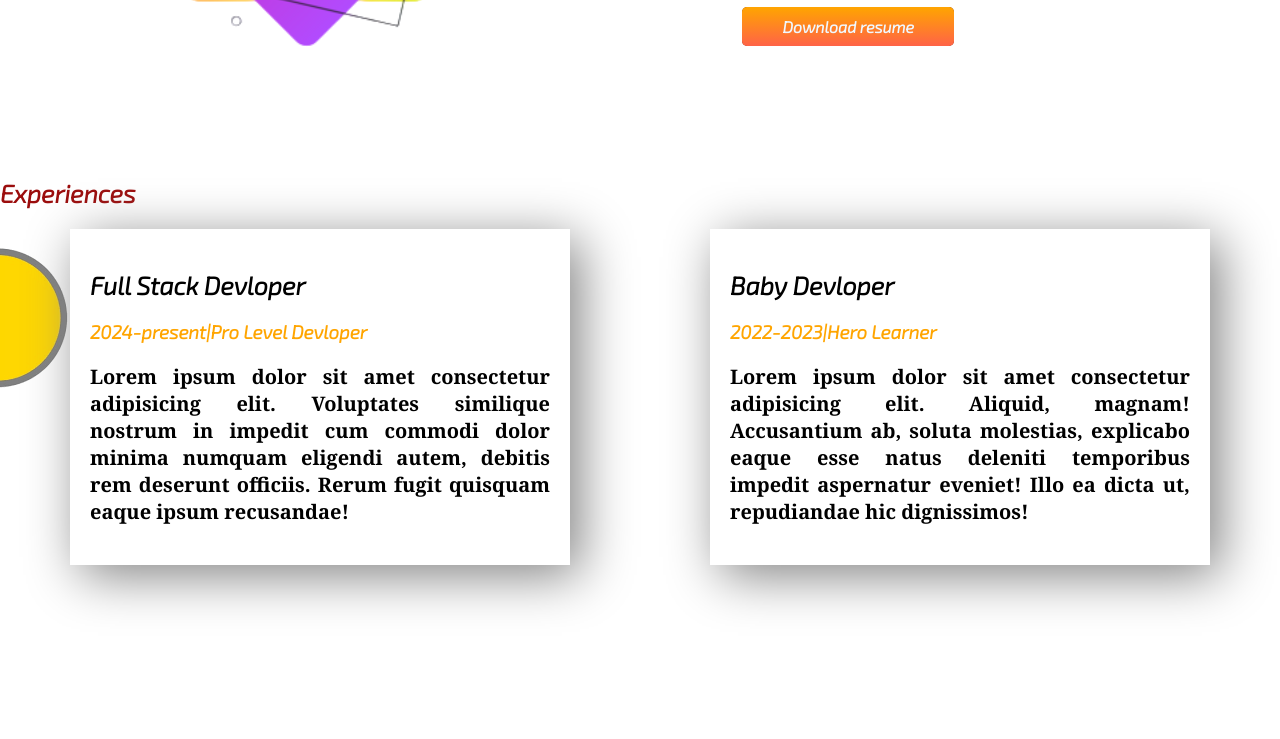
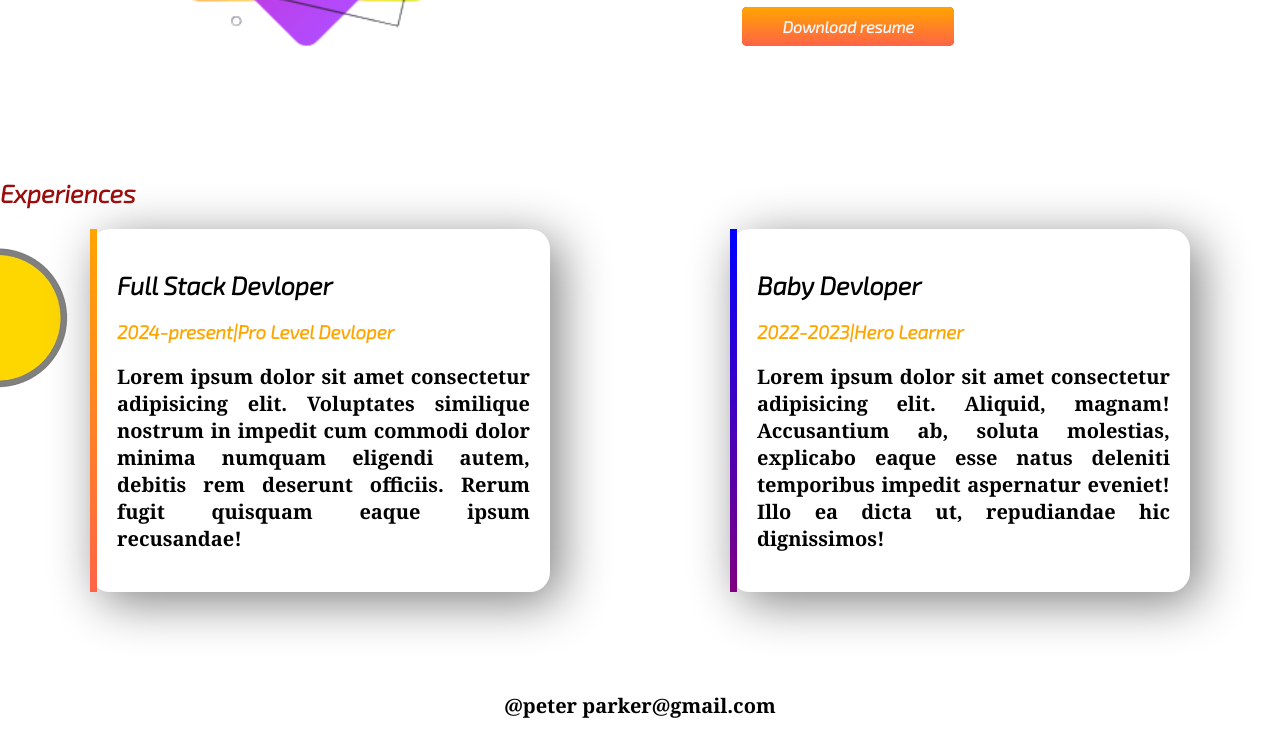
Before and after one commit to RownokNishat/devloper-portfolio, a plain HTML site: page index.html in a window 1280 px wide. Shown: the part 928-1667 px from the top of the page. Before the commit the page ends 1593 px from the top, so only its background shows below. Drawn offline with Linux system fonts and the light colour scheme.

Commit message:
commit 5

```diff
--- a/index.html
+++ b/index.html
@@ -51,7 +51,7 @@
         </div>
 
         <div class="felxible-container experiences-area">
-            <div class="experiences-type">
+            <div id="pro-dev" class="experiences-type">
                 <h1>Full Stack Devloper</h1>
                 <h3 style="color: orange;">2024-present|Pro Level Devloper</h3>
                 <p>Lorem ipsum dolor sit amet consectetur adipisicing elit. Voluptates similique nostrum in impedit cum
@@ -59,7 +59,7 @@
                     eaque
                     ipsum recusandae!</p1>
             </div>
-            <div class="experiences-type">
+            <div id="baby-dev" class="experiences-type">
                 <h1>Baby Devloper</h1>
                 <h3 style="color: orange;">2022-2023|Hero Learner</h3>
                 <p>Lorem ipsum dolor sit amet consectetur adipisicing elit. Aliquid, magnam! Accusantium ab, soluta
@@ -68,6 +68,9 @@
                     repudiandae hic dignissimos!</p>
             </div>
         </div>
+        <footer>
+            <p>@peter parker@gmail.com</p>
+        </footer>
     </section>
 
 
--- a/style.css
+++ b/style.css
@@ -59,9 +59,30 @@ p {
 
 .experiences-type {
     box-shadow: 10px 10px 50px gray;
-    margin-right: 70px;
-    margin-left: 70px;
+    margin-right: 90px;
+    margin-left: 90px;
     width: 50%;
     text-align: justify;
     padding: 20px;
+    border-radius: 20px;
 }
+
+#pro-dev {
+    border-left: 7px solid;
+    border-image: linear-gradient(orange, tomato);
+    border-image-slice: 1;
+
+
+}
+
+#baby-dev {
+    border-left: 7px solid;
+    border-image: linear-gradient(blue, purple);
+    border-image-slice: 1;
+
+
+}
+
+footer p {
+    text-align: center;
+}
```
